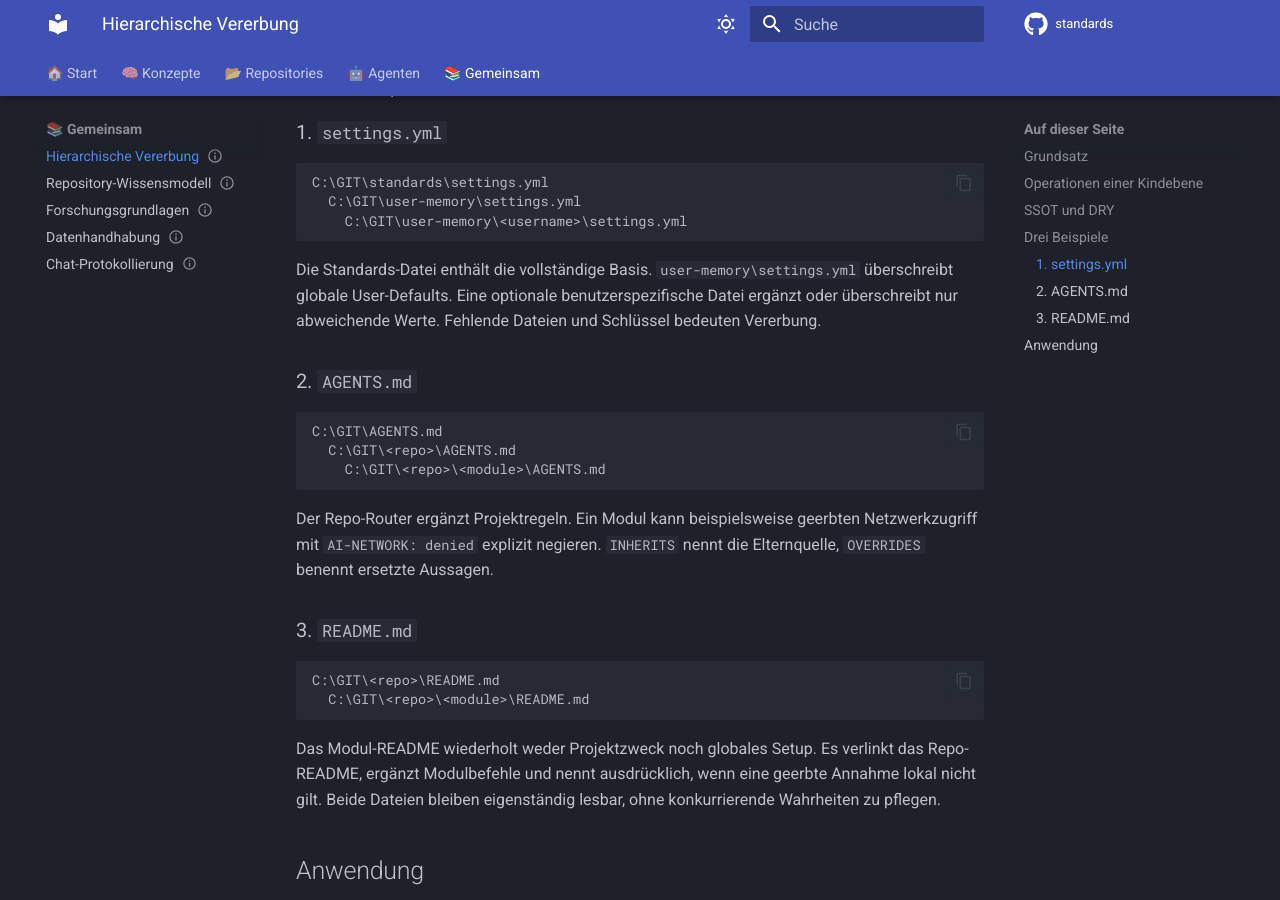
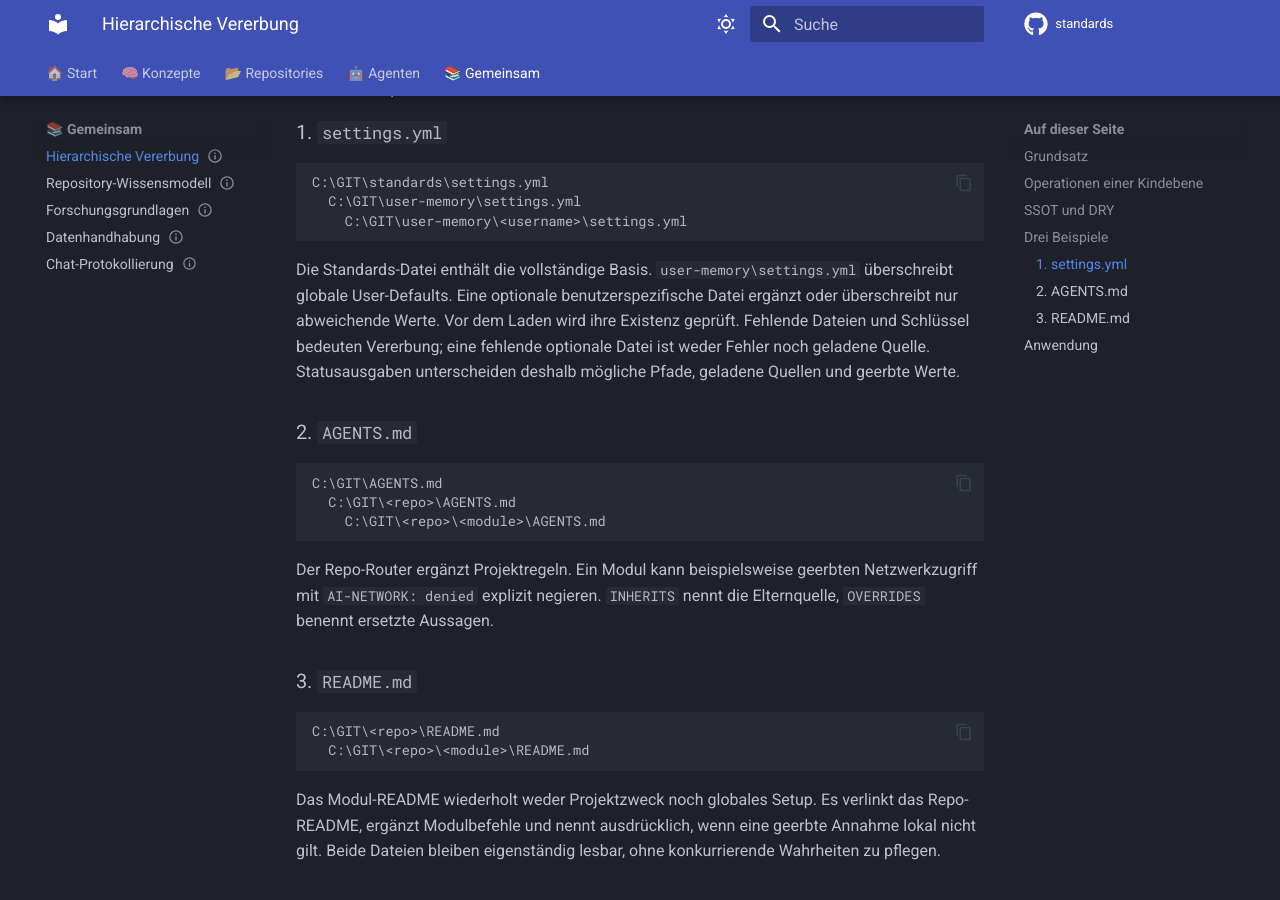
Before and after one commit to thomasdenk79-cyber/standards, an MkDocs documentation site: the page built from docs/shared/inheritance.md, in a window 1280 px wide and 900 px high, scrolled down 1321 px. Built offline with MkDocs 1.6.1 and Material for MkDocs 9.7.7, drawn with Linux system fonts in a browser that asks for light colours; comment, search, counter and statistics services are not loaded.

Commit message:
fix(inheritance): define optional source reporting -- prevents ambiguous session startup
why-ref: standards/why/conversations/005__ai-summary-public__github-copilot-cli-1.0.77__gpt-5.6-sol__hierarchical-inheritance.md

agent: github-copilot-cli | model: github-copilot/gpt-5.6-sol | role: architect

Co-authored-by: Copilot <223556219+Copilot@users.noreply.github.com>

```diff
--- a/docs/shared/inheritance.md
+++ b/docs/shared/inheritance.md
@@ -67,7 +67,9 @@ C:\GIT\standards\settings.yml
 
 Die Standards-Datei enthält die vollständige Basis. `user-memory\settings.yml` überschreibt
 globale User-Defaults. Eine optionale benutzerspezifische Datei ergänzt oder überschreibt nur
-abweichende Werte. Fehlende Dateien und Schlüssel bedeuten Vererbung.
+abweichende Werte. Vor dem Laden wird ihre Existenz geprüft. Fehlende Dateien und Schlüssel
+bedeuten Vererbung; eine fehlende optionale Datei ist weder Fehler noch geladene Quelle.
+Statusausgaben unterscheiden deshalb mögliche Pfade, geladene Quellen und geerbte Werte.
 
 ### 2. `AGENTS.md`
 
```
Also changed, not shown: why/conversations/005__ai-summary-public__github-copilot-cli-1.0.77__gpt-5.6-sol__hierarchical-inheritance.md (+4 -0 lines).
